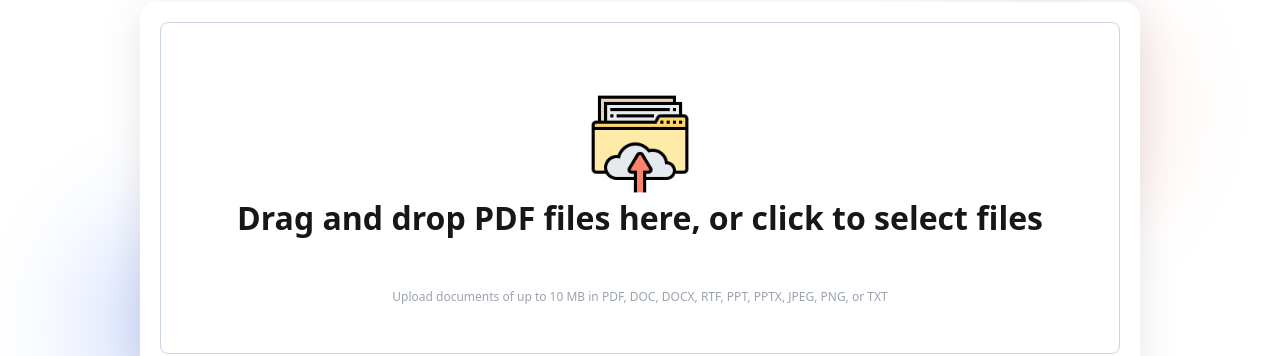
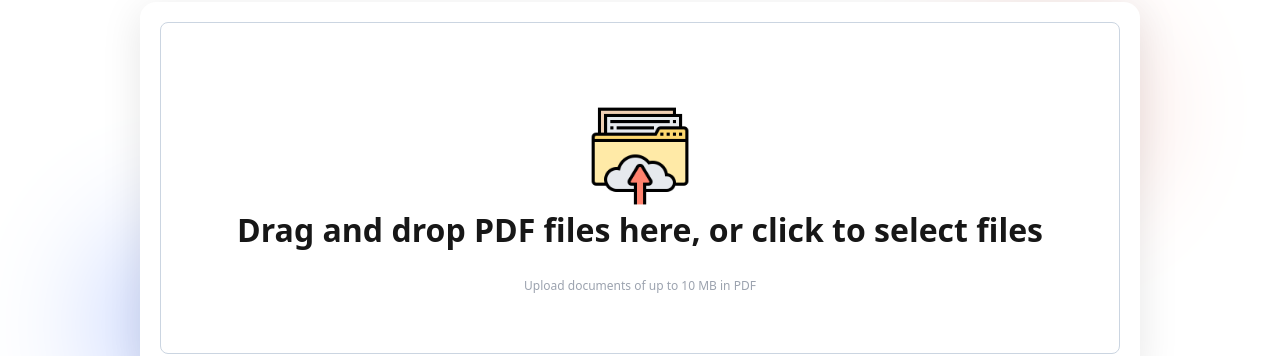
Before and after one commit to JBH105/PDFTool, a Next.js app: page /crop/flipkart in a window 1280 px wide. Shown: the part 541-897 px from the top of the page. Built offline with nearby package versions, Linux system fonts and the light colour scheme; no server answers.

Commit message:
add delete file api

```diff
--- a/src/components/FIleUpload.js
+++ b/src/components/FIleUpload.js
@@ -6,10 +6,10 @@ import { useDropzone } from "react-dropzone";
 import { PDFDocument } from "pdf-lib";
 
 export default function FIleUpload({ size }) {
-  const { CropFile, cropURL, setCropURL, loader, setLoader } =
+  const { CropFile, cropURL, setCropURL, loader, setLoader, DeleteFile } =
     useContext(GlobalContext);
   const [pdfFiles, setPdfFiles] = useState([]);
-
+  // Drop File
   const onDrop = useCallback((acceptedFiles) => {
     setCropURL("");
     const pdfFilesArray = acceptedFiles.filter(
@@ -17,7 +17,7 @@ export default function FIleUpload({ size }) {
     );
     setPdfFiles(pdfFilesArray);
   }, []);
-
+  // Remove File
   const onRemoveFile = (index) => {
     setCropURL("");
     const updatedFiles = [...pdfFiles];
@@ -30,7 +30,7 @@ export default function FIleUpload({ size }) {
     accept: ".pdf",
     multiple: true, // Allow multiple file uploads
   });
-
+  // Merge File
   const mergePDF = async () => {
     try {
       setLoader(true);
@@ -67,7 +67,7 @@ export default function FIleUpload({ size }) {
       console.error("Error while merging PDFs:", error);
     }
   };
-
+  // Crop File
   const handleConvertFile = async () => {
     const file = await mergePDF();
     console.log(file, "file");
@@ -82,13 +82,18 @@ export default function FIleUpload({ size }) {
     formData.append("width", size?.widthsize);
     formData.append("height", size?.heightsize);
 
-
     // formData.append("width", "248");
     // formData.append("height", "360.6088");
 
     const data = await CropFile(formData);
   };
-
+  // Delete File
+  const HandleDeleteFile = () => {
+    setPdfFiles([]);
+    setTimeout(async () => {
+      await DeleteFile(cropURL.file_name);
+    }, 5000);
+  };
   return (
     <div>
       <div className='relative my-[40px] sm:my-[60px] after:absolute after:content-[" "] after:shadow-red after:right-0 after:top-0 after:block after:h-[288px] after:w-[288px] after:rounded-[50%]'>
@@ -96,7 +101,8 @@ export default function FIleUpload({ size }) {
           <div
             className={`border px-4 border-slate-300 flex flex-col items-center justify-evenly min-h-[250px] sm:min-h-[332px]  rounded-lg border-blue-500`}
           >
-            <div {...getRootProps()} className="dropzone">
+            <div {...getRootProps()}>
+              <div className="dropzone">
                 <div className="justify-center lg:pt-6 flex">
                   <Image
                     src="/assets/upload.png"
@@ -106,15 +112,16 @@ export default function FIleUpload({ size }) {
                     alt="file"
                   />
                 </div>
-              <input {...getInputProps()} />
                 <h3 className="lg:text-[32px] sm:text-[28] text-[18px] text-[#171717] font-bold">
                   Drag and drop PDF files here, or click to select files
                 </h3>
               </div>
-            <p className="text-[10px] sm:text-xs  text-gray-400">
-              Upload documents of up to 10 MB in PDF, DOC, DOCX, RTF, PPT, PPTX,
-              JPEG, PNG, or TXT
+              <p className="text-[10px] mt-6 sm:text-xs  text-gray-400">
+                Upload documents of up to 10 MB in PDF
               </p>
+            </div>
+            <input {...getInputProps()} />
+
             {pdfFiles.length > 0 && (
               <div className="preview mt-4">
                 {pdfFiles.map((file, index) => {
@@ -168,7 +175,10 @@ export default function FIleUpload({ size }) {
                   rel="noreferrer"
                   className="py-6"
                 >
-                  <button className="flex gap-4 bg-[#3661e3] hover:bg-[#4f79f9] transition focus:ring-2 outline-none focus:ring-[#3661e391] focus:ring-offset-2 text-white text-[14px] sm:text-[18px] rounded px-8 py-2.5">
+                  <button
+                    className="flex gap-4 bg-[#3661e3] hover:bg-[#4f79f9] transition focus:ring-2 outline-none focus:ring-[#3661e391] focus:ring-offset-2 text-white text-[14px] sm:text-[18px] rounded px-8 py-2.5"
+                    onClick={HandleDeleteFile}
+                  >
                     Download
                   </button>
                 </a>
--- a/src/contexts/GlobalContext.js
+++ b/src/contexts/GlobalContext.js
@@ -8,7 +8,7 @@ const GlobalContext = React.createContext();
 
 const GlobalProvider = ({ children }) => {
   const [global, setGlobal] = useState({
-    serverURL: process.env.BASE_URL,
+    serverURL: "https://api.pdftool.in",
   });
   const [selectTab, setSelectTab] = useState();
   const [cropURL, setCropURL] = useState("");
@@ -41,9 +41,20 @@ const GlobalProvider = ({ children }) => {
       })
       .catch((error) => {
         setLoader(false);
-        console.log(error, "-=-=-=>>>>>");
       });
   };
+
+  const DeleteFile = async (data) => {
+    try {
+      setLoader(true);
+      await invokeServer("get", `/api/download-cropped-pdf/${data}/`);
+      setLoader(false);
+    } catch (error) {
+      console.log(error);
+      setLoader(false);
+    }
+  };
+
   return (
     <GlobalContext.Provider
       value={{
@@ -55,6 +66,7 @@ const GlobalProvider = ({ children }) => {
         setCropURL,
         loader,
         setLoader,
+        DeleteFile,
       }}
     >
       {children}
--- a/src/pages/crop/[slug].js
+++ b/src/pages/crop/[slug].js
@@ -11,11 +11,11 @@ export default function CropPDF() {
   const { selectTab, setSelectTab, setCropURL } = useContext(GlobalContext);
   const [size, setSize] = useState({});
 
-  const [lableSize, setLableSize] = useState("91.6x129");
+  const [lableSize, setLableSize] = useState("94.6x129");
 
   useEffect(() => {
     if (slug === "flipkart") {
-      setLableSize("91.6x129");
+      setLableSize("94.6x129");
     }
   }, [slug]);
 
```
Lines whose indentation alone changed are shown as unchanged.
